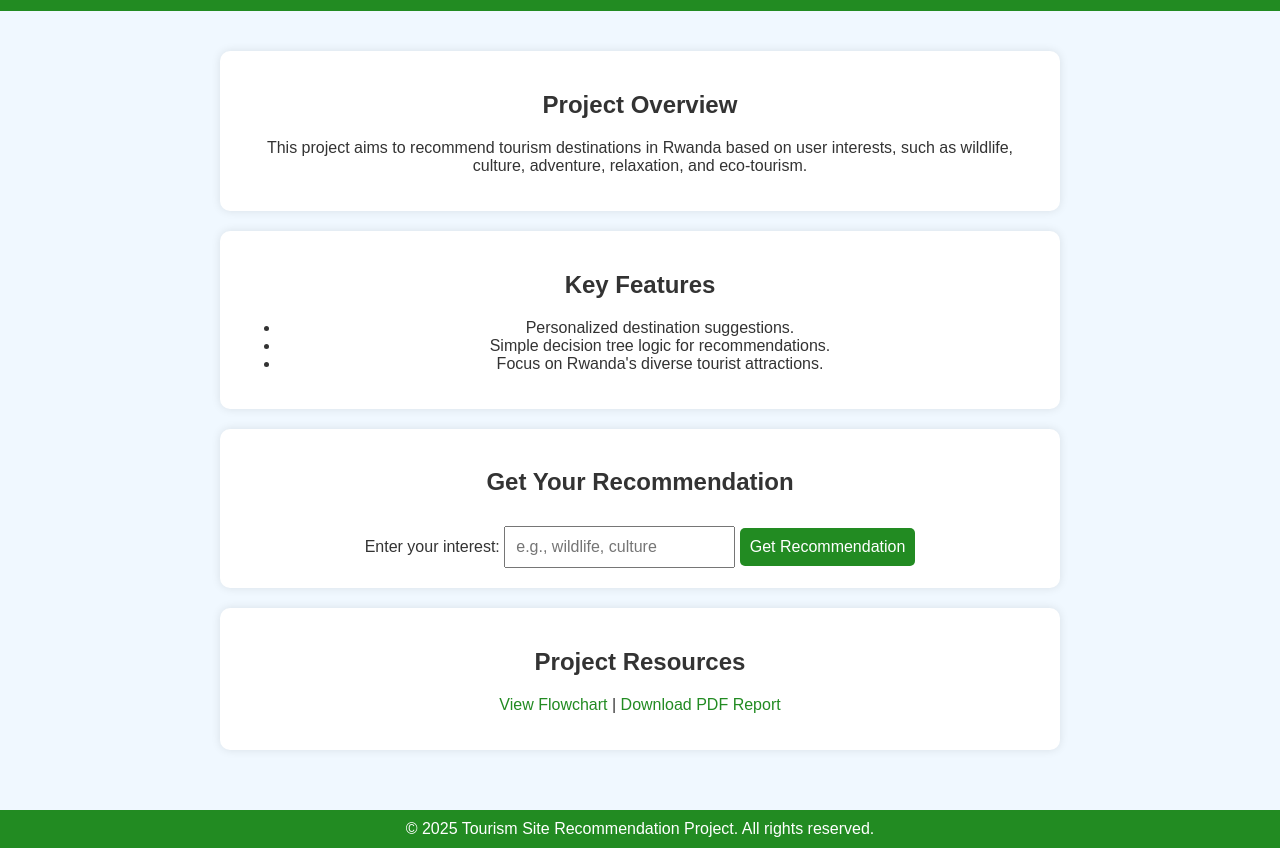
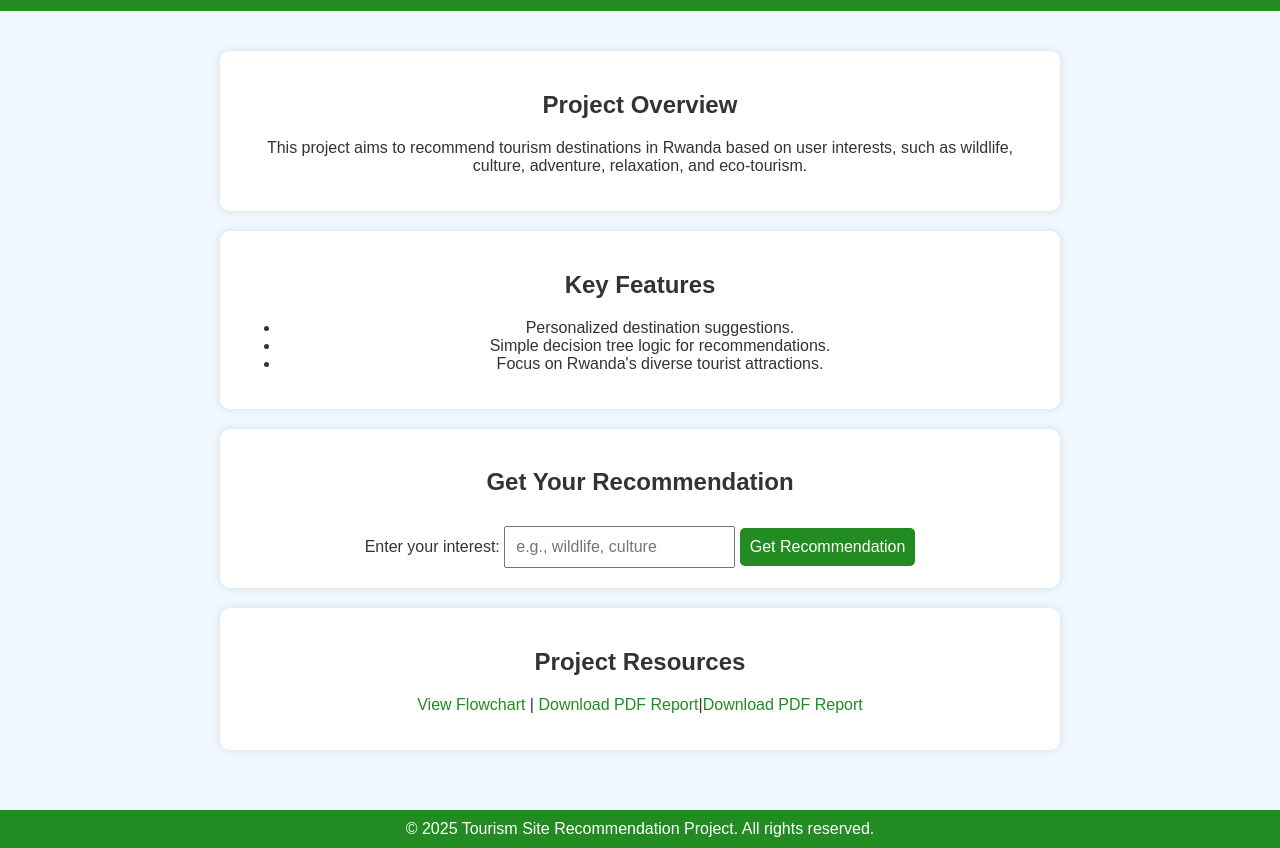
Before and after one commit to Group10done/AI_Group10_ExpertSystem_Assignment2, a plain HTML site: page index.html in a window 1280 px wide. Shown: the part 89-937 px from the top of the page. Drawn offline with Linux system fonts and the light colour scheme.

Commit message:
Update index.html

```diff
--- a/index.html
+++ b/index.html
@@ -97,7 +97,7 @@
         </section>
         <section>
             <h2>Project Resources</h2>
-            <p><a href="flowchart.png" target="_blank">View Flowchart</a> | <a href="Group10_Report_Assignment2_Day1.pdf" download>Download PDF Report</a></p>
+            <p><a href="flowchart.png" target="_blank">View Flowchart</a> | <a href="Group10_Report_Assignment2_Day2.pdf" download>Download PDF Report</a>|<a href="Group10_Report_Assignment2_Day1.pdf" download>Download PDF Report</a></p>
         </section>
     </main>
     <footer>
```
